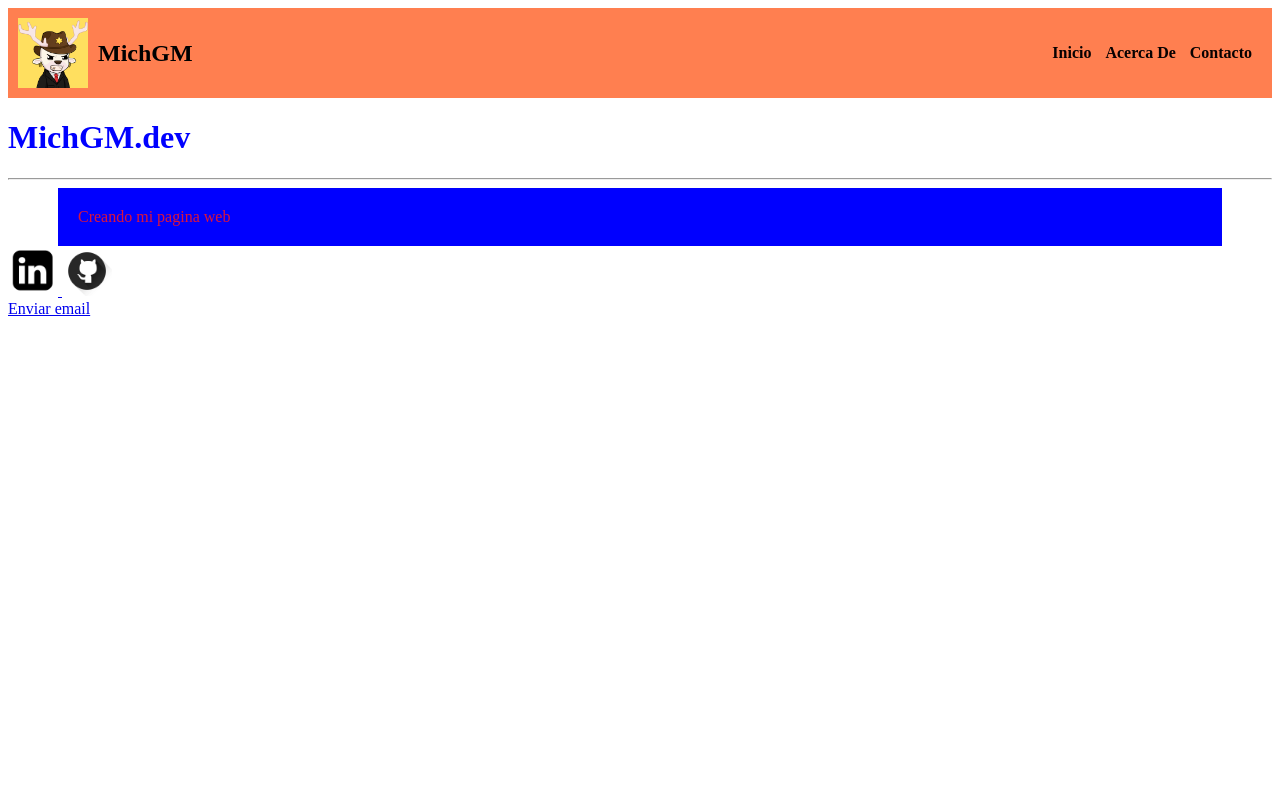
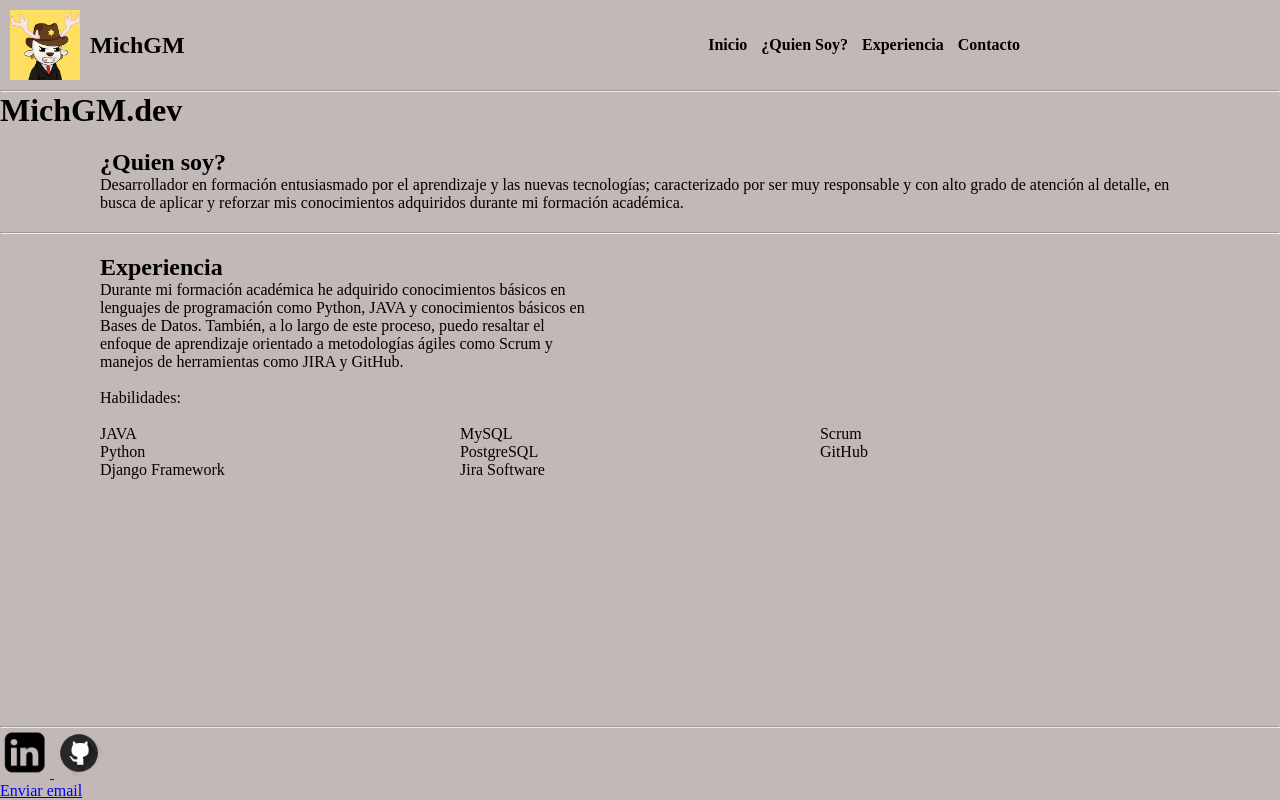
Before and after one commit to MichGM/MichGM.github.io, a plain HTML site: page index.html in a window 1280 px wide. Drawn offline with Linux system fonts and the light colour scheme.

Commit message:
Agregando texto y dando orden

```diff
--- a/css/style.css
+++ b/css/style.css
@@ -1,11 +1,26 @@
+*{
+    margin: 0;
+    padding: 0;
+    box-sizing: border-box;
+}
+
+body{
+    background-color: #c3b8b8;
+    display: flex;
+    flex-direction: column;
+    height: 100vh;
+}
+
+
 /* Estilos Header */
 header{
     display: flex;
     min-height: 70px;
-    background-color: coral;
+    /* background-color: rgb(47, 15, 112); */
     justify-content: space-between;
     align-items: center;
-    padding: 10px;
+    padding: 10px 250px 10px 10px;
+
 }
 .logo{
     display: flex;
@@ -15,15 +30,18 @@ header{
     height: 70px;
     margin-right: 10px;
 }
+.logo h2{
+    color: black;
+}
 
 .menu a{
-    color: rgb(7, 1, 1);
+    color: black;
     font-weight: 600;
     padding-right: 10px;
     text-decoration: none;
 }
 .menu a:hover{
-    color: #ffffff;
+    color: white;
 }
 
 @media (max-width:700px){
@@ -36,14 +54,29 @@ header{
 }
 /* Estilos Header */
 
-h1{
-    color:blue;
+main{
+    flex-grow: 1;
 }
 
-p{
-    color:crimson;
-    background-color: blue;
-    padding: 20px;
-    border: 10px;
-    margin: auto 50px;
+/* Quien Soy */
+.quien_soy{
+    padding: 20px 100px;
+    text-align: left;
 }
+/* Quien Soy */
+
+/* experiencia */
+.experiencia{
+    padding: 20px 100px;
+    text-align: left;
+}
+.experiencia .p1{
+    width: 500px;
+}
+
+.experiencia .div_habilidades{
+    width: 33.33%;
+    float: left;
+}
+
+/* experiencia */
--- a/index.html
+++ b/index.html
@@ -6,6 +6,7 @@
     <meta http-equiv="X-UA-Compatible" content="IE=edge" />
     <meta name="viewport" content="width=device-width, initial-scale=1.0" />
     <title>MichGM.dev</title>
+    <link rel="shortcut icon" href="/img/img_01_prueba.png" type="image/x-icon">
     <link rel="stylesheet" href="/css/style.css"/>
   </head>
 
@@ -17,17 +18,63 @@
             <h2>MichGM</h2>
         </div>
         <nav class="menu">
-            <a href="/index.html"> Inicio </a> </li>
-            <a href="#"> Acerca De </a> </li>
-            <a href="#"> Contacto </a> </li>
+            <a href="/index.html"> Inicio </a>
+            <a href="#quien_soy_menu"> ¿Quien Soy? </a>
+            <a href="#experiencia_menu"> Experiencia </a>
+            <a href="#contacto_menu"> Contacto </a>
         </nav>
     </header>
 
+    <hr>
 
+    <main>
         <h1>MichGM.dev</h1>
-    <hr/>
 
-    <p>Creando mi pagina web</p>
+        <section class="quien_soy" id="quien_soy_menu">
+
+            <h2>¿Quien soy?</h2>
+            <p>Desarrollador en formación entusiasmado por el aprendizaje y las nuevas tecnologías; caracterizado por ser muy
+                responsable y con alto grado de atención al detalle, en busca de aplicar y reforzar mis conocimientos adquiridos
+                durante mi formación académica.</p>
+
+        </section>
+
+    <hr>
+
+        <section class="experiencia" id="experiencia_menu">
+            <h2>Experiencia</h2>
+            <p class="p1">Durante mi formación académica he adquirido conocimientos básicos en lenguajes de programación
+                como Python, JAVA y conocimientos básicos en Bases de Datos. También, a lo largo de este proceso,
+                puedo resaltar el enfoque de aprendizaje orientado a metodologías ágiles como Scrum y manejos de
+                herramientas como JIRA y GitHub.</p>
+
+                <br><p class="p2">Habilidades:</p><br>
+
+            <div class="experiencia_div">
+                <div class="div_habilidades">
+                    <p>JAVA</p>
+                    <p>Python</p>
+                    <p>Django Framework</p>
+                </div>
+                <div class="div_habilidades">
+                    <p>MySQL</p>
+                    <p>PostgreSQL</p>
+                    <p>Jira Software</p>
+                </div>
+                <div class="div_habilidades">
+                    <p>Scrum</p>
+                    <p>GitHub</p>
+                </div>
+            </div>
+
+        </section>
+    </main>
+
+    <hr>
+
+    <footer>
+        <section id="contacto_menu">
+            <div>
                 <a href="https://www.linkedin.com/in/michelgilm/" target="_blank" >
                     <img src="img/LinkedIn_Logo.png" alt="LinkedIn Logo" style="width: 50px"/>
                 </a>
@@ -36,6 +83,14 @@
                 </a>
                 <br/>
                 <a href="mailto:michelgilm.engineer@gmail.com ?subject= Contacto &body= prueba correo"> Enviar email </a>
+            </div>
+        </section>
+
+    </footer>
+
+
+
+
   </body>
 
 
```
Lines whose indentation alone changed are shown as unchanged.
